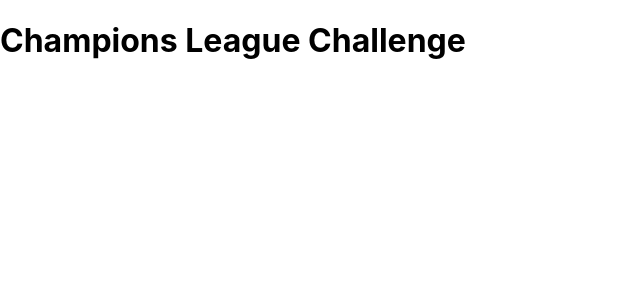
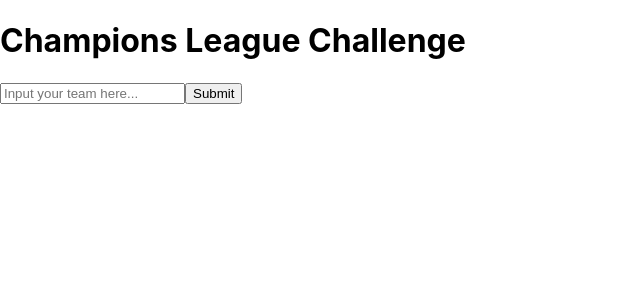
Before and after one commit to dbacall/therapy_box, a React (Create React App) app in the folder client/: page /sport in a window 1280 px wide. Shown: the top 300 px of the page, without its empty margins (0-640 px from the left). Built offline with nearby package versions, Linux system fonts and the light colour scheme.

Commit message:
feat: user can search for team and see beaten teams

```diff
--- a/client/src/components/Sport.js
+++ b/client/src/components/Sport.js
@@ -7,6 +7,8 @@ class Sport extends Component {
     super(props);
     this.state = {
       data: null,
+      team: '',
+      beatenTeams: null,
     };
   }
 
@@ -16,10 +18,55 @@ class Sport extends Component {
     });
   }
 
+  onChange = (e) => {
+    this.setState({ team: e.target.value });
+  };
+
+  onSubmit = (e) => {
+    const { team } = this.state;
+    e.preventDefault();
+    var beatenTeams = this.state.data;
+    this.setState({
+      beatenTeams: beatenTeams
+        .filter((game) => {
+          return (
+            (game.HomeTeam === team && game.FTHG > game.FTAG) ||
+            (game.AwayTeam === team && game.FTAG > game.FTHG)
+          );
+        })
+        .map((game) => {
+          if (game.HomeTeam === team) {
+            return game.AwayTeam;
+          } else {
+            return game.HomeTeam;
+          }
+        }),
+    });
+  };
+
   render() {
+    const { data, beatenTeams } = this.state;
     return (
       <div>
         <h1>Champions League Challenge</h1>
+        {data ? (
+          <form onSubmit={this.onSubmit}>
+            <input
+              type="text"
+              placeholder="Input your team here..."
+              value={this.state.team}
+              onChange={this.onChange}
+            />
+            <input type="submit" value="Submit" />
+          </form>
+        ) : null}
+        {beatenTeams ? (
+          <ul>
+            {beatenTeams.map((team) => {
+              return <li>{team}</li>;
+            })}
+          </ul>
+        ) : null}
       </div>
     );
   }
```
